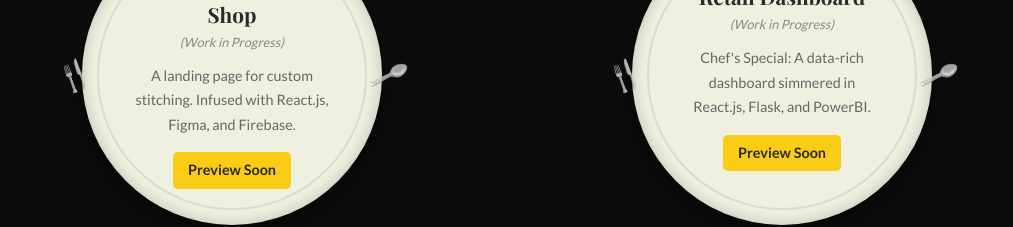
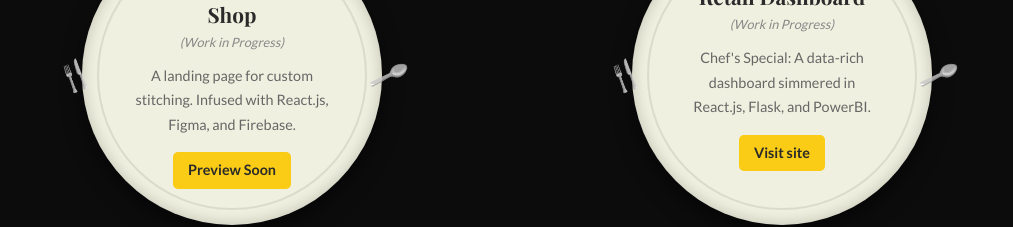
Before and after one commit to Manoj-codings/WEB_CHEF, a plain HTML site: page index.html in a window 1280 px wide. Shown: the part 3020-3247 px from the top of the page, without its empty margins (133-1146 px from the left). Drawn offline with nearby package versions, Linux system fonts and the light colour scheme.

Commit message:
Update index.html

```diff
--- a/index.html
+++ b/index.html
@@ -514,7 +514,7 @@
                        <h3>Retail Dashboard</h3>
                         <span class="wip-label">(Work in Progress)</span>
                        <p>Chef's Special: A data-rich dashboard simmered in React.js, Flask, and PowerBI.</p>
-                       <a href="#">Preview Soon</a>
+                       <a href="www.dashy.chemob.in">Visit site</a>
                    </div>
                </div>
            </div>
```
